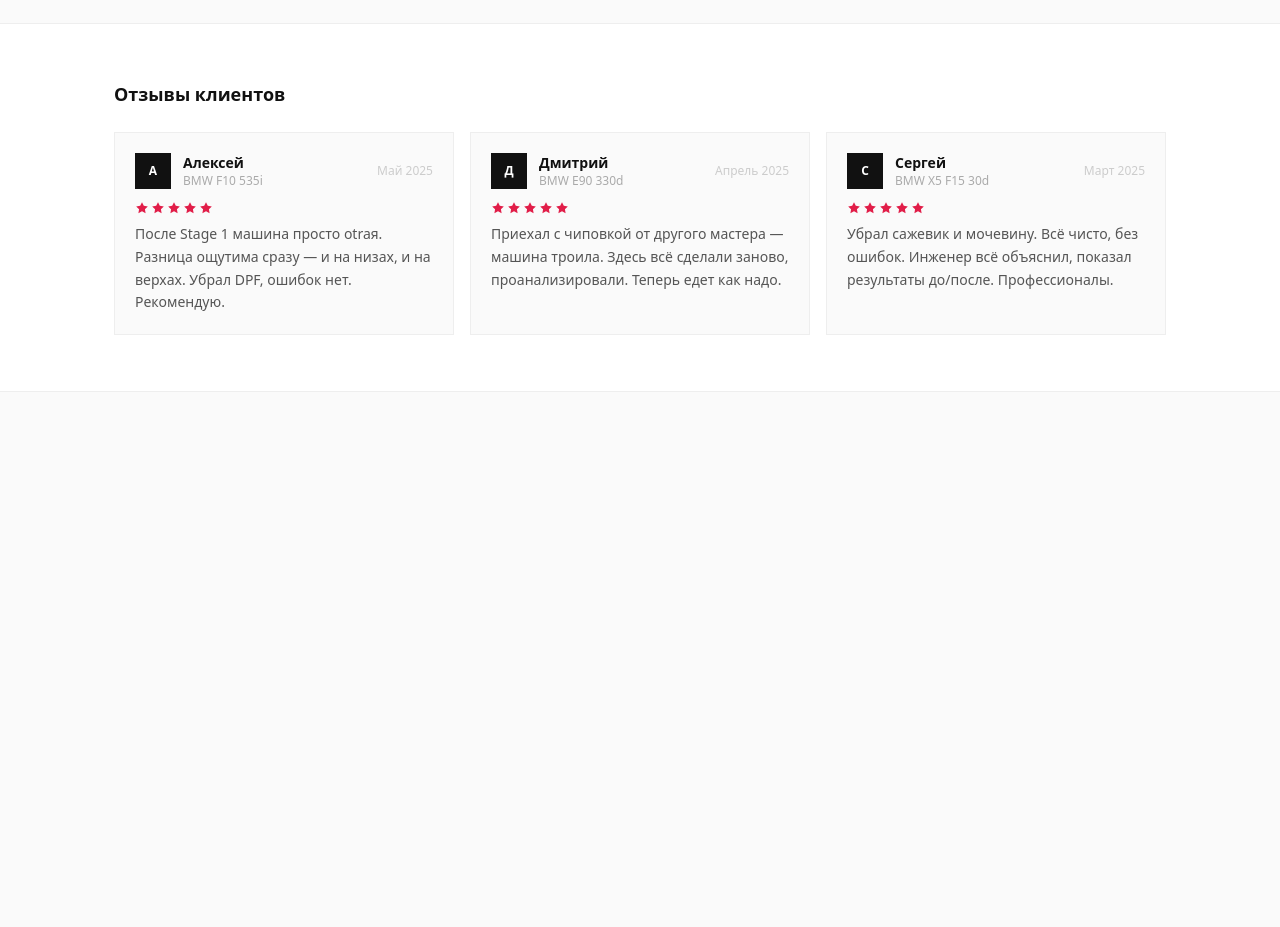
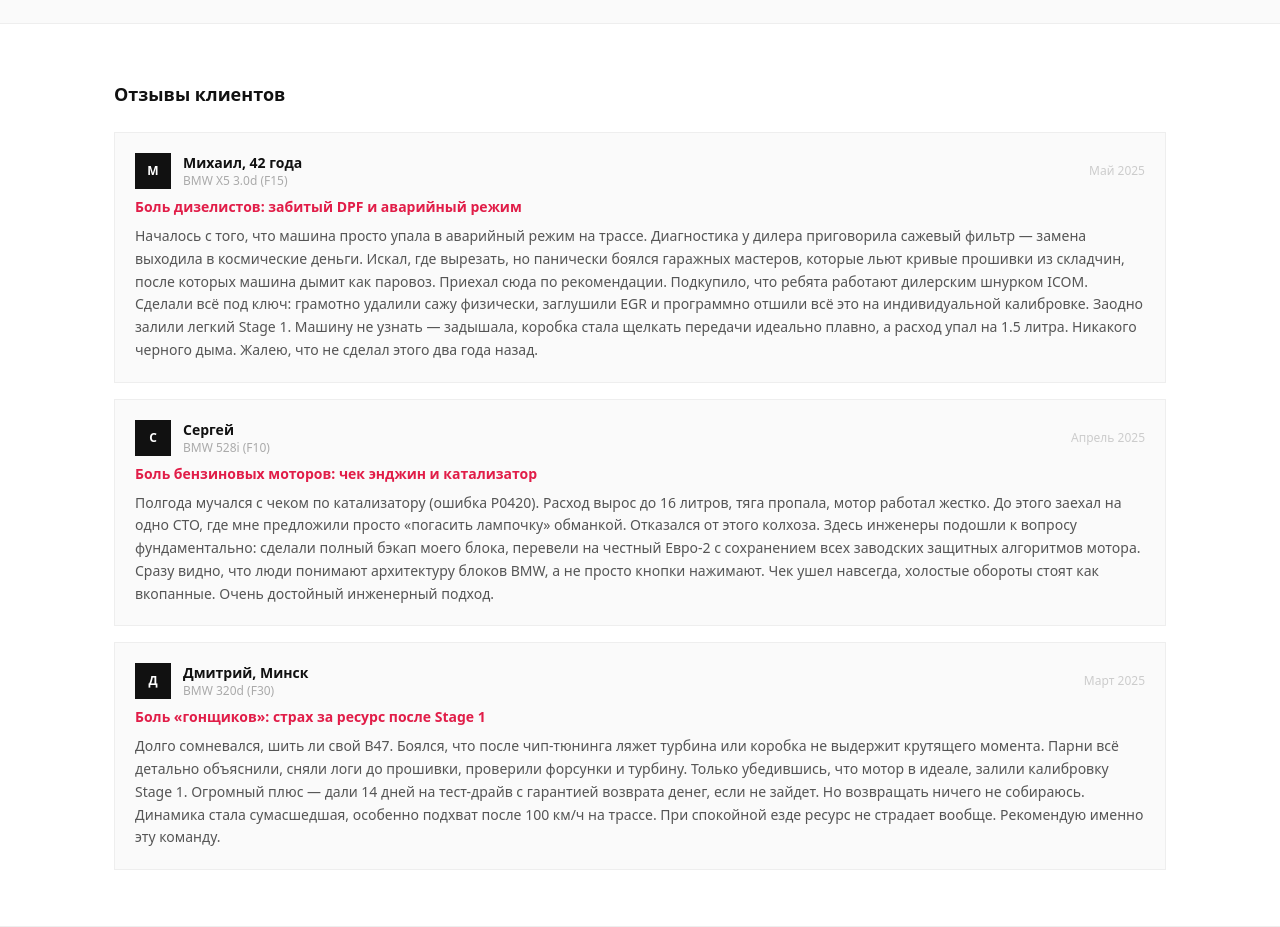
Before and after one commit to yaroslavkiri4ykknifhit-max/bavaria, a Next.js app: page / in a window 1280 px wide. Shown: the part 1720-2647 px from the top of the page. Before the commit the page ends 2112 px from the top, so only its background shows below. Built offline with nearby package versions, Linux system fonts and the light colour scheme.

Commit message:
feat: detailed reviews on main page, unique reviews per model page

```diff
--- a/app/[model]/page.tsx
+++ b/app/[model]/page.tsx
@@ -58,6 +58,65 @@ export default async function ModelPage({ params }: Props) {
     { date: "08.06.2025", car: `BMW ${model} 3.0i`, work: "Stage 1", result: "+17 л.с." },
     { date: "01.06.2025", car: `BMW ${model} 4.4i`, work: "Stage 1 + DPF off", result: "+73 л.с." },
   ];
+
+  const reviews: Record<string, { name: string; car: string; text: string; date: string }> = {
+    e39: {
+      name: "Олег",
+      car: "BMW 530d (E39)",
+      text: "Классика жанра — M57 на E39. Машина была в плачевном состоянии после предыдущего владельца: кривая прошивка, дым, ошибки. Ребята всё сделали с нуля — полный бэкап, удаление сажевика, индивидуальная калибровка. E39 задышала как в 2003-м. Расход стал адекватным, тяга ровная по всему диапазону. Работают с этим мотором как нужно.",
+      date: "Июнь 2025"
+    },
+    e46: {
+      name: "Андрей",
+      car: "BMW 330d (E46)",
+      text: "Привез E46 с M57 — мотор легендарный, но к этому возрасту уже всё понемногу сыпется. Инженеры сначала диагностировали состояние, проверили форсунки и турбину. Только убедившись что мотор здоров, залили Stage 1. Разница колоссальная — машина раньше была ватной, сейчас едет как должна. Плюс убрали EGR, который уже душил мотор. Рекомендую.",
+      date: "Май 2025"
+    },
+    e60: {
+      name: "Виктор",
+      car: "BMW 535i (E60)",
+      text: "N54 на E60 — мотор с потенциалом, но требующий внимания. Приехал с жалобой на потерю тяги и повышенный расход. Оказалось, что предыдущая прошивка была залита без учёта состояния турбин. Здесь всё сделали правильно: диагностика, бэкап, индивидуальная калибровка под мои турбины. Машина поехала как новая. Очень доволен подходом.",
+      date: "Апрель 2025"
+    },
+    e90: {
+      name: "Денис",
+      car: "BMW 330d (E90)",
+      text: "E90 с M57 — надёжный мотор, но после 200 тысяч ему нужна забота. Приехал для Stage 1, но инженеры честно сказали, что сначала надо поменять форсунки и проверить турбину. Сделали всё по порядку, потом залили прошивку. Результат — +57 л.с. и расход упал на 1.2 литра. Нравится честный подход, без навязывания лишнего.",
+      date: "Июнь 2025"
+    },
+    f01: {
+      name: "Роман",
+      car: "BMW 740d (F01)",
+      text: "F01 с N57 — тяжелый luxury-седан, которому не хватало динамики. После Stage 1 машина ожила: подхват стал моментальным, расход не вырос. Параллельно удалили сажевик — на этом моторе он забивается регулярно. Инженеры всё сделали аккуратно, показали результаты диагностики до и после. Профессиональный подход к дорогому авто.",
+      date: "Май 2025"
+    },
+    f10: {
+      name: "Алексей",
+      car: "BMW 535i (F10)",
+      text: "Приехал с чиповкой от другого мастера — машина троила, горел чек. Здесь всё сделали заново: полный бэкап блока, удалили кривую прошивку, залили индивидуальную калибровку. Заодно убрали сажевик, который уже душил мотор. Теперь едет как надо — ровно, мощно, без ошибок. Разница с предыдущей прошивкой как день и ночь.",
+      date: "Апрель 2025"
+    },
+    f30: {
+      name: "Дмитрий",
+      car: "BMW 320d (F30)",
+      text: "Долго сомневался, шить ли свой B47. Боялся, что после чип-тюнинга ляжет турбина или коробка не выдержит крутящего момента. Парни всё детально объяснили, сняли логи до прошивки, проверили форсунки и турбину. Только убедившись, что мотор в идеале, залили калибровку Stage 1. Динамика стала сумасшедшая, особенно подхват после 100 км/ч на трассе. Рекомендую именно эту команду.",
+      date: "Март 2025"
+    },
+    e70: {
+      name: "Сергей",
+      car: "BMW X5 3.0d (E70)",
+      text: "E70 с M57 — надёжный блок, но сажевик на этом поколении — слабое место. Машина упала в аварийный режим, дилер кричал цену замены. Здесь всё сделали за один день: физическое удаление сажи, программное отключение EGR, индивидуальная прошивка. Машину не узнать — задышала, расход упал, никаких ошибок. Жалею, что тянул полгода.",
+      date: "Июнь 2025"
+    },
+    x5: {
+      name: "Михаил",
+      car: "BMW X5 3.0d (F15)",
+      text: "Началось с того, что машина просто упала в аварийный режим на трассе. Диагностика у дилера приговорила сажевый фильтр — замена выходила в космические деньги. Приехал сюда по рекомендации. Сделали всё под ключ: грамотно удалили сажу физически, заглушили EGR и программно отшили всё это на индивидуальной калибровке. Заодно залили легкий Stage 1. Машину не узнать — задышала, коробка стала щелкать передачи идеально плавно, а расход упал на 1.5 литра.",
+      date: "Май 2025"
+    },
+  };
+
+  const currentReview = reviews[modelStr] || reviews.e39;
 
   return (
     <main className="min-h-screen">
@@ -192,23 +251,25 @@ export default async function ModelPage({ params }: Props) {
             </div>
 
             {/* Review */}
-            <div className="bg-white border border-[#eee] p-4">
-              <div className="flex items-center gap-3 mb-3">
-                <div className="w-9 h-9 bg-[#111] flex items-center justify-center text-white text-xs font-bold">А</div>
-                <div>
-                  <div className="text-sm font-bold text-[#111]">Алексей</div>
-                  <div className="text-xs text-[#aaa]">BMW {model} 3.0d</div>
+            <div className="bg-[#fafafa] border border-[#eee] p-5">
+              <div className="flex items-center gap-3 mb-2">
+                <div className="w-9 h-9 bg-[#111] flex items-center justify-center text-white text-xs font-bold">
+                  {currentReview.name[0]}
                 </div>
-                <div className="ml-auto flex gap-0.5">
-                  {[1,2,3,4,5].map(j => (
-                    <svg key={j} width="12" height="12" viewBox="0 0 24 24" fill="#e11d48" stroke="none">
-                      <path d="M12 2l3.09 6.26L22 9.27l-5 4.87 1.18 6.88L12 17.77l-6.18 3.25L7 14.14 2 9.27l6.91-1.01L12 2z"/>
-                    </svg>
-                  ))}
+                <div className="flex-1">
+                  <div className="text-sm font-bold text-[#111]">{currentReview.name}</div>
+                  <div className="text-xs text-[#aaa]">{currentReview.car}</div>
                 </div>
+                <div className="text-xs text-[#ccc]">{currentReview.date}</div>
               </div>
-              <p className="text-sm text-[#555] leading-relaxed">После Stage 1 машина просто otraя. Разница ощутима сразу — и на низах, и на верхах. Убрал DPF, ошибок нет. Рекомендую.</p>
-              <div className="text-xs text-[#ccc] mt-2">Май 2025</div>
+              <div className="flex gap-0.5 mb-2">
+                {[1,2,3,4,5].map(j => (
+                  <svg key={j} width="12" height="12" viewBox="0 0 24 24" fill="#e11d48" stroke="none">
+                    <path d="M12 2l3.09 6.26L22 9.27l-5 4.87 1.18 6.88L12 17.77l-6.18 3.25L7 14.14 2 9.27l6.91-1.01L12 2z"/>
+                  </svg>
+                ))}
+              </div>
+              <p className="text-sm text-[#555] leading-relaxed">{currentReview.text}</p>
             </div>
           </div>
 
--- a/app/page.tsx
+++ b/app/page.tsx
@@ -176,48 +176,47 @@ export default function CatalogPage() {
       <section className="bg-white border-y border-[#eee]">
         <div className="max-w-[1100px] mx-auto px-4 sm:px-6 py-10 md:py-14">
           <h2 className="text-lg font-bold text-[#111] mb-6">Отзывы клиентов</h2>
-          <div className="grid grid-cols-1 md:grid-cols-3 gap-4">
+          <div className="space-y-4">
             {[
               {
-                name: "Алексей",
-                car: "BMW F10 535i",
-                text: "После Stage 1 машина просто otraя. Разница ощутима сразу — и на низах, и на верхах. Убрал DPF, ошибок нет. Рекомендую.",
-                rating: 5,
+                name: "Михаил",
+                age: "42 года",
+                car: "BMW X5 3.0d (F15)",
+                title: "Боль дизелистов: забитый DPF и аварийный режим",
+                text: "Началось с того, что машина просто упала в аварийный режим на трассе. Диагностика у дилера приговорила сажевый фильтр — замена выходила в космические деньги. Искал, где вырезать, но панически боялся гаражных мастеров, которые льют кривые прошивки из складчин, после которых машина дымит как паровоз. Приехал сюда по рекомендации. Подкупило, что ребята работают дилерским шнурком ICOM. Сделали всё под ключ: грамотно удалили сажу физически, заглушили EGR и программно отшили всё это на индивидуальной калибровке. Заодно залили легкий Stage 1. Машину не узнать — задышала, коробка стала щелкать передачи идеально плавно, а расход упал на 1.5 литра. Никакого черного дыма. Жалею, что не сделал этого два года назад.",
                 date: "Май 2025"
               },
               {
-                name: "Дмитрий",
-                car: "BMW E90 330d",
-                text: "Приехал с чиповкой от другого мастера — машина троила. Здесь всё сделали заново, проанализировали. Теперь едет как надо.",
-                rating: 5,
+                name: "Сергей",
+                age: "",
+                car: "BMW 528i (F10)",
+                title: "Боль бензиновых моторов: чек энджин и катализатор",
+                text: "Полгода мучался с чеком по катализатору (ошибка P0420). Расход вырос до 16 литров, тяга пропала, мотор работал жестко. До этого заехал на одно СТО, где мне предложили просто «погасить лампочку» обманкой. Отказался от этого колхоза. Здесь инженеры подошли к вопросу фундаментально: сделали полный бэкап моего блока, перевели на честный Евро-2 с сохранением всех заводских защитных алгоритмов мотора. Сразу видно, что люди понимают архитектуру блоков BMW, а не просто кнопки нажимают. Чек ушел навсегда, холостые обороты стоят как вкопанные. Очень достойный инженерный подход.",
                 date: "Апрель 2025"
               },
               {
-                name: "Сергей",
-                car: "BMW X5 F15 30d",
-                text: "Убрал сажевик и мочевину. Всё чисто, без ошибок. Инженер всё объяснил, показал результаты до/после. Профессионалы.",
-                rating: 5,
+                name: "Дмитрий",
+                age: "Минск",
+                car: "BMW 320d (F30)",
+                title: "Боль «гонщиков»: страх за ресурс после Stage 1",
+                text: "Долго сомневался, шить ли свой B47. Боялся, что после чип-тюнинга ляжет турбина или коробка не выдержит крутящего момента. Парни всё детально объяснили, сняли логи до прошивки, проверили форсунки и турбину. Только убедившись, что мотор в идеале, залили калибровку Stage 1. Огромный плюс — дали 14 дней на тест-драйв с гарантией возврата денег, если не зайдет. Но возвращать ничего не собираюсь. Динамика стала сумасшедшая, особенно подхват после 100 км/ч на трассе. При спокойной езде ресурс не страдает вообще. Рекомендую именно эту команду.",
                 date: "Март 2025"
               }
             ].map((review, i) => (
               <div key={i} className="bg-[#fafafa] border border-[#eee] p-5">
-                <div className="flex items-center gap-3 mb-3">
+                <div className="flex items-center gap-3 mb-2">
                   <div className="w-9 h-9 bg-[#111] flex items-center justify-center text-white text-xs font-bold">
                     {review.name[0]}
                   </div>
-                  <div>
-                    <div className="text-sm font-bold text-[#111]">{review.name}</div>
+                  <div className="flex-1">
+                    <div className="text-sm font-bold text-[#111]">
+                      {review.name}{review.age ? `, ${review.age}` : ""}
+                    </div>
                     <div className="text-xs text-[#aaa]">{review.car}</div>
                   </div>
-                  <div className="ml-auto text-xs text-[#ccc]">{review.date}</div>
+                  <div className="text-xs text-[#ccc]">{review.date}</div>
                 </div>
-                <div className="flex gap-0.5 mb-2">
-                  {[...Array(review.rating)].map((_, j) => (
-                    <svg key={j} width="14" height="14" viewBox="0 0 24 24" fill="#e11d48" stroke="none">
-                      <path d="M12 2l3.09 6.26L22 9.27l-5 4.87 1.18 6.88L12 17.77l-6.18 3.25L7 14.14 2 9.27l6.91-1.01L12 2z"/>
-                    </svg>
-                  ))}
-                </div>
+                <h3 className="text-sm font-bold text-[#e11d48] mb-2">{review.title}</h3>
                 <p className="text-sm text-[#555] leading-relaxed">{review.text}</p>
               </div>
             ))}
```
